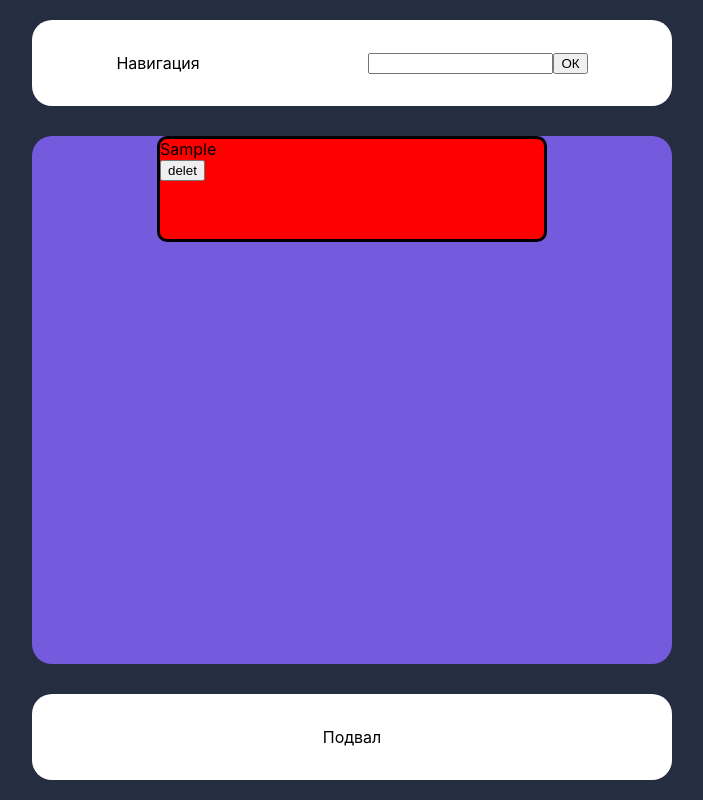
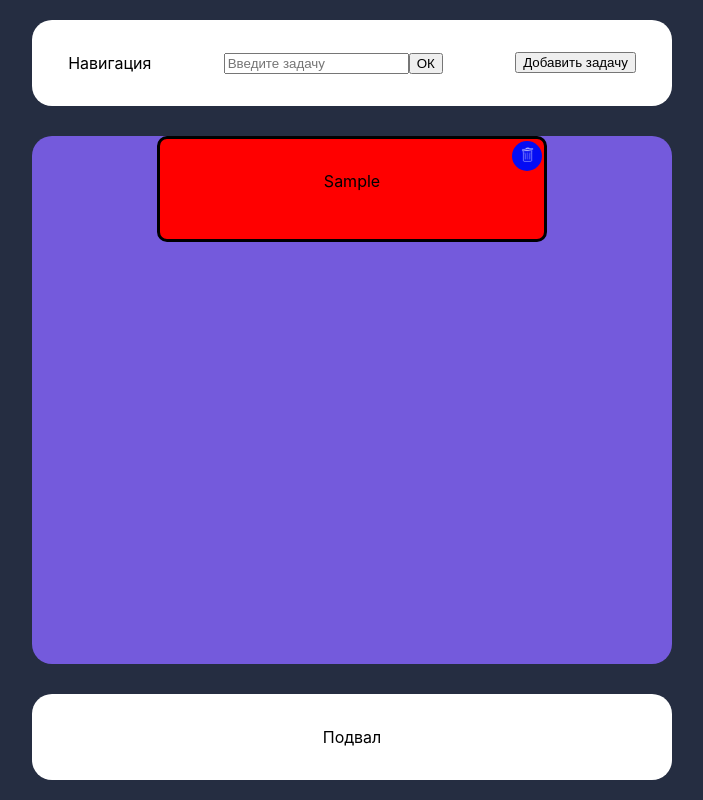
Before and after one commit to elitanima/Todolist_education_project, a React (Create React App) app: page / in a window 1280 px wide. Both pictures are taken after typing "Sample" into the empty fields and a click on the button "ОК". Shown: the whole page, without its empty margins (288-991 px from the left). Built offline with nearby package versions, Linux system fonts and the light colour scheme.

Commit message:
Merge branch 'test_functionality'

```diff
--- a/src/App.js
+++ b/src/App.js
@@ -9,7 +9,7 @@ import { useState } from 'react';
 
 function App() {
 
-    const [arrObjTodoTask, setarrObjTodoTask] = useState([]); // массив состояний тасков, изначально пустой
+    const [arrObjTodoTask, setArrObjTodoTask] = useState([]); // массив состояний тасков, изначально пустой
 
 
     //-----Функция добавления задачи-----
@@ -22,7 +22,7 @@ function App() {
         status: false
       }
         //меняем значение arrObjTodoTask с помощью setarrObjTodoTask, получая прошлое значение prev и возвращает новый массив
-        return setarrObjTodoTask((prev) => [...prev, newObjTask])
+        return setArrObjTodoTask((prev) => [...prev, newObjTask])
     }
     //-----end-----
 
--- a/src/components/Form/Form.js
+++ b/src/components/Form/Form.js
@@ -3,18 +3,26 @@ import { useState } from 'react';
 
 const Form = ({ addTask }) => {
     const [inputValue, setInputValue] = useState ('')
+
     // функция
     const handleSubmit = (event) => {
+        // проверка на пустоту
+        if (!inputValue){
+            console.log('Заполните форму');
+        }else addTask(inputValue)
+
         event.preventDefault()
-        addTask(inputValue)
+        console.log(inputValue)
         event.target.reset() //очистка формы
+        setInputValue()
     }
 
     return (
         <form onSubmit={(event) => handleSubmit (event)}>
             <input onChange={(event)=> setInputValue(event.target.value)} // событие на ввод
                 type='text'
-                name='todo'>
+                name='todo'
+                placeholder='Введите задачу'>
             </input>
             <button type='submit'>ОК</button>
         </form>
--- a/src/components/Header/Header.js
+++ b/src/components/Header/Header.js
@@ -6,6 +6,7 @@ export function Header({ addTask }) {
         <header className={style.header}>
             Навигация
             <Form addTask={addTask} />
+            <button className='addTask'>Добавить задачу</button>
         </header>
     )
 }
--- a/src/components/TaskСards/TaskСard.js
+++ b/src/components/TaskСards/TaskСard.js
@@ -1,15 +1,35 @@
 import style from './style.module.css'
 import { useState } from 'react';
+import img from  './icon/iconDelete.png';
 
 
 
 export function TaskCard({ objTask }) {
-    const [taskCardOpen, setAddClass] = useState();
+    const [taskCardOpen, setAddClass] = useState(false);
+
+
+
+
     return (
         // <div className={newClass ? style.newClass : style.classDefault} onClick={() => setTestClass(!newClass)}>
-        <div className={`${style.taskCard} ${taskCardOpen ? style.taskCardOpen : ''}`} onClick={() => setAddClass(!taskCardOpen)}>
+        <div className={`${style.taskCard} ${taskCardOpen ? style.taskCardOpen : ''}`}
+        // При клике на элемент добавляем класс, еще один клик или уход мышки с элемента удаляет добавленный класс
+            onClick={() => {
+                setAddClass(!taskCardOpen);
+                console.log({taskCardOpen});
+                }
+            }
+            onMouseLeave={(event) => {
+                if (taskCardOpen === true) {
+                   event.target.classList.remove(`${style.taskCardOpen}`);
+                   console.log({taskCardOpen});
+                   setAddClass(false);
+                }
+                }
+            }
+            >
+            <button className={style.btnDeleteCard} onClick={(event) => event.target.closest('div').remove()} > <img src={img} className={style.icon} /> </button>
             <div>{objTask.taskText} {objTask.ind}</div>
-            <button onClick={(event) => event.target.parentNode.remove()} >delet</button>
         </div>
     )
 }
--- a/src/components/TaskСards/style.module.css
+++ b/src/components/TaskСards/style.module.css
@@ -1,6 +1,9 @@
 
 
 .taskCard {
+    display: flex;
+    flex-direction: column;
+    align-items: center;
     background-color: red;
     width: 30vw;
     height: 100px;
@@ -10,5 +13,25 @@
 
 .taskCardOpen {
     background-color: rgb(29, 219, 11);
-    height: 300px;
+    height: 200px;
 }
+
+.btnDeleteCard {
+    align-self: end;
+    background-color: rgb(4, 12, 244);
+    border: none;
+    width: 30px;
+    height: 30px;
+    margin-top: 2px;
+    margin-right: 2px;
+    border-radius: 50%;
+
+}
+
+.icon {
+    /* position: relative; */
+    width: 15px;
+    filter: invert(1);
+    /* padding: 10px; */
+    /* margin: 20px; */
+}
```
Also changed, not shown: src/components/TaskСards/icon/iconDelete.png (added).
